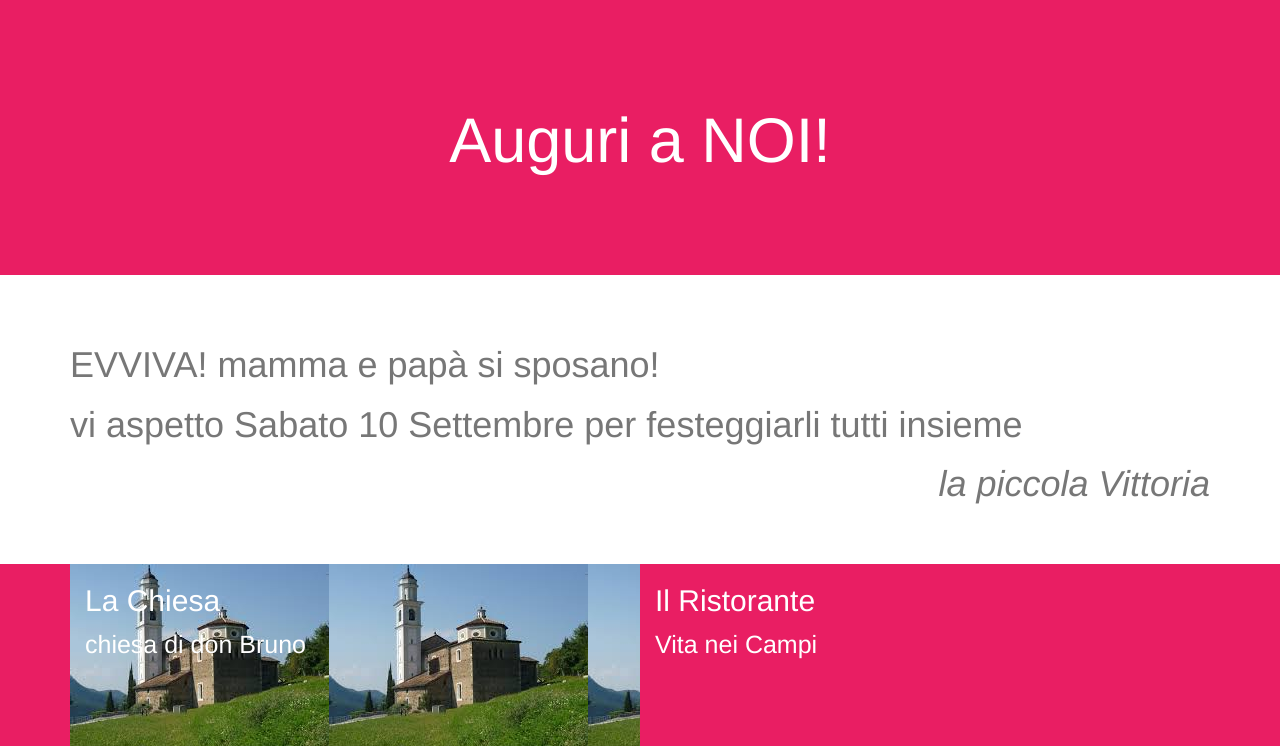
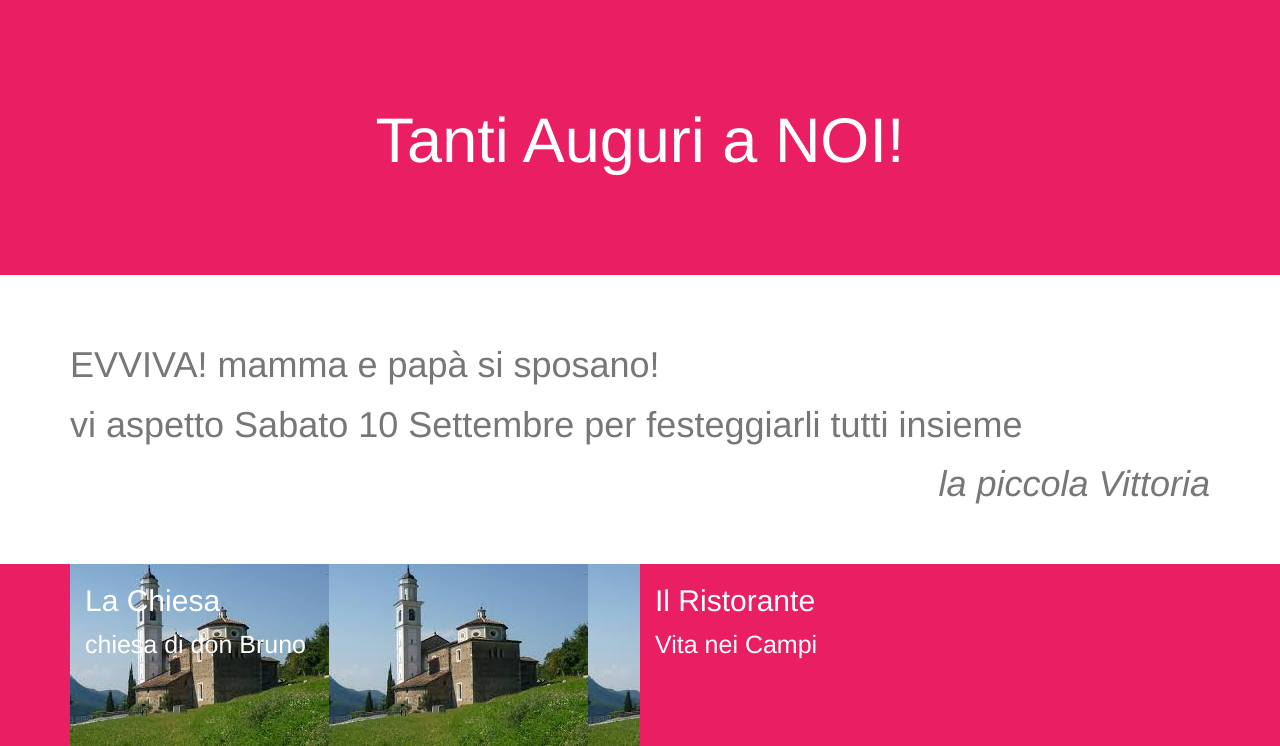
Before and after one commit to doraziom/doraziom.github.io, a plain HTML site: page index.html in a window 1280 px wide. Shown: the part 54-800 px from the top of the page. Drawn offline with nearby package versions, Linux system fonts and the light colour scheme; a script that the page names is missing; files whose address does not match are found by name.

Commit message:
prova cambio titolo

```diff
--- a/index.html
+++ b/index.html
@@ -56,7 +56,7 @@
     <!-- Main jumbotron for a primary marketing message or call to action -->
     <div class="jumbotron">
       <div class="container">
-        <h1>Auguri a <a href="noi.html" target="_blank" role="button"> NOI! </a></h1>
+        <h1>Tanti Auguri a <a href="noi.html" target="_blank" role="button"> NOI! </a></h1>
       </div>
     </div>
 
```
